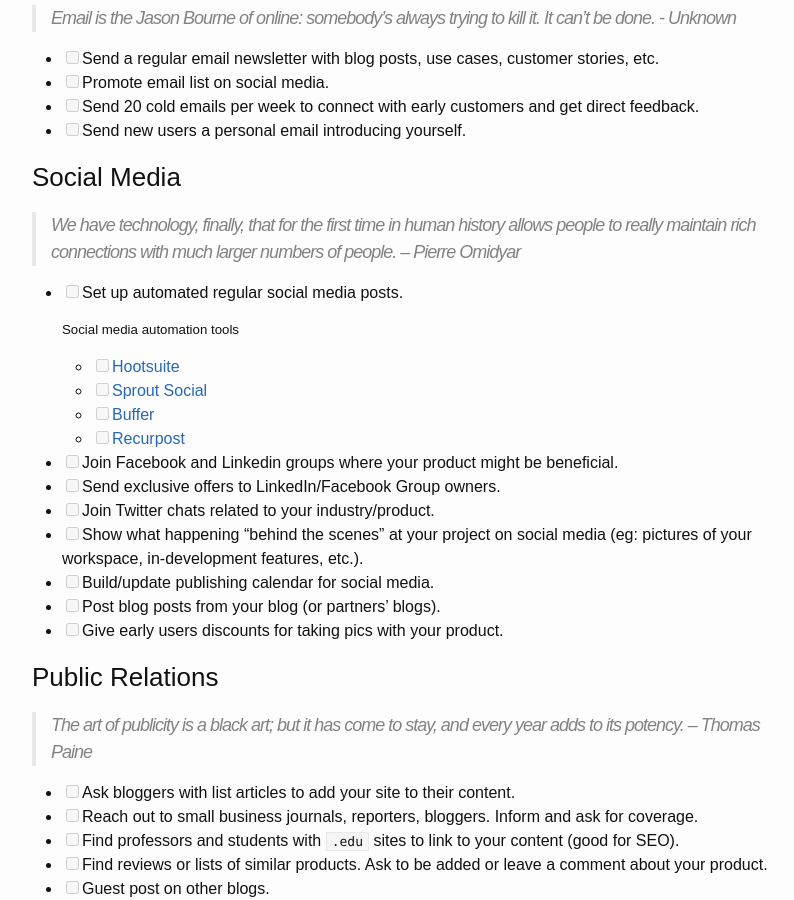
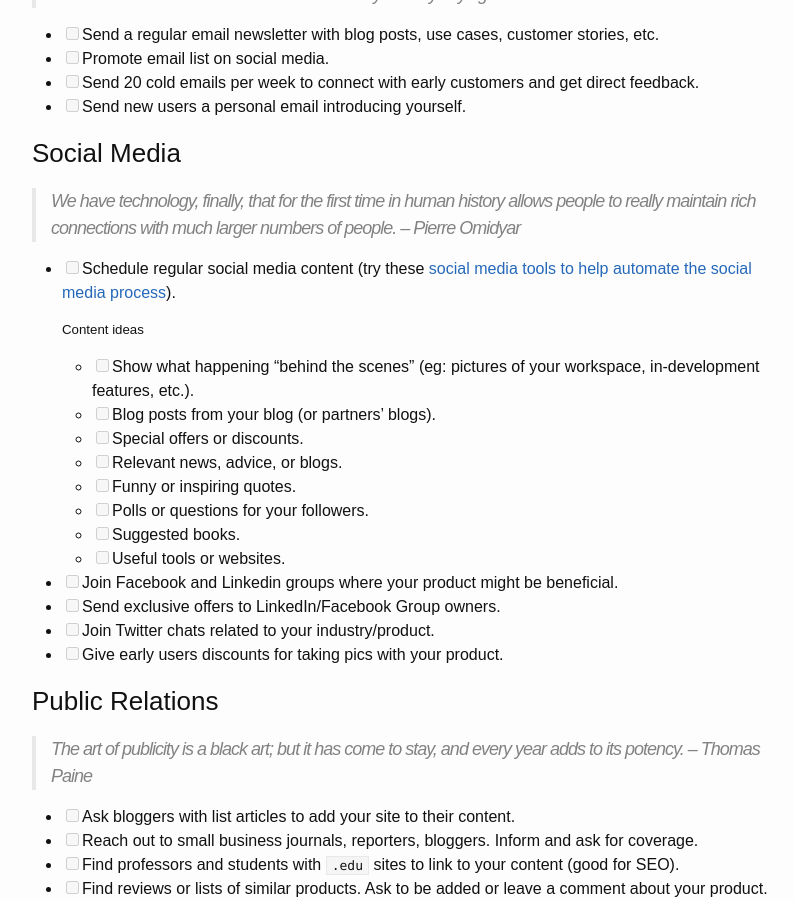
Before and after one commit to draftdev/startup-marketing-checklist, a Jekyll site: the page built from marketing-checklist.md, in a window 1280 px wide and 900 px high, scrolled down 7867 px. Shown: the whole window, without its empty margins (238-1032 px from the left). Built offline with Jekyll 4.4.1, drawn with Linux system fonts in a browser that asks for light colours; comment, search, counter and statistics services are not loaded; some of the changed text lies outside the part shown.

Commit message:
Adding social media tools post

```diff
--- a/_posts/2018-09-06-customer-chat-tools.markdown
+++ b/_posts/2017-09-06-customer-chat-tools.markdown
@@ -11,7 +11,7 @@
 
 ![](https://i.imgur.com/yyUjCLE.gif)
 
-_Live chat demo using [Autopilot](https://autopilothq.com/)_
+_Live chat demo using Autopilot_
 
 To help you get started, we've created this comprehensive list of customer chat tools that would be perfect for your side project.
 
--- a/marketing-checklist.md
+++ b/marketing-checklist.md
@@ -14,7 +14,7 @@
 
 #### Competitive Landscape
 
-- [ ] Make a list of competitors (see this list of tools to research competitors).
+- [ ] Make a list of competitors (see [this list of tools to research competitors](/2017/competition-tools/)).
 
   ##### Competitor data to collect
   - [ ] Link to their website.
@@ -26,7 +26,6 @@
 
 - [ ] Subscribe to RSS feeds of your competitors' blogs.
 - [ ] Follow your competitors and their key employees on social media.
-- [ ] Set up [Google News alerts](https://www.google.com/alerts) for competitors.
 - [ ] Monitor competitors' websites for changes.
 
   ##### Site monitoring tools
@@ -34,7 +33,7 @@
   - [ ] [Versionista](https://versionista.com/)
 
 - [ ] Subscribe to industry newsletters, magazines, trade journals etc.
-- [ ] Use [Google Trends](https://trends.google.com/trends/) to do initial demand and search volume research ([check out this article for specific tips](http://smallbusinessbc.ca/article/how-use-google-trends-perform-market-research/))
+- [ ] Use [Google Trends](https://trends.google.com/trends/) to do initial demand and search volume research ([check out this article for specific tips](http://smallbusinessbc.ca/article/how-use-google-trends-perform-market-research/)).
 
 #### Customer Research
 
@@ -330,20 +329,21 @@
 
 > _We have technology, finally, that for the first time in human history allows people to really maintain rich connections with much larger numbers of people._ – Pierre Omidyar
 
-- [ ] Set up automated regular social media posts.
+- [ ] Schedule regular social media content (try these [social media tools to help automate the social media process](/2017/social-media-tools)).
 
-  ##### Social media automation tools
-  - [ ] [Hootsuite](https://hootsuite.com/)
-  - [ ] [Sprout Social](https://sproutsocial.com/)
-  - [ ] [Buffer](https://buffer.com/)
-  - [ ] [Recurpost](https://recurpost.com/)
+  ##### Content ideas
+  - [ ] Show what happening "behind the scenes" (eg: pictures of your workspace, in-development features, etc.).
+  - [ ] Blog posts from your blog (or partners' blogs).
+  - [ ] Special offers or discounts.
+  - [ ] Relevant news, advice, or blogs.
+  - [ ] Funny or inspiring quotes.
+  - [ ] Polls or questions for your followers.
+  - [ ] Suggested books.
+  - [ ] Useful tools or websites.
 
 - [ ] Join Facebook and Linkedin groups where your product might be beneficial.
 - [ ] Send exclusive offers to LinkedIn/Facebook Group owners.
 - [ ] Join Twitter chats related to your industry/product.
-- [ ] Show what happening "behind the scenes" at your project on social media (eg: pictures of your workspace, in-development features, etc.).
-- [ ] Build/update publishing calendar for social media.
-- [ ] Post blog posts from your blog (or partners' blogs).
 - [ ] Give early users discounts for taking pics with your product.
 
 ### Public Relations
```
Also changed, not shown: _posts/2017-09-26-social-media-tools.markdown (added, +48 -0 lines), _posts/2017-09-12-competition-tools.markdown (renamed from _posts/2018-09-12-competition-tools.markdown).
